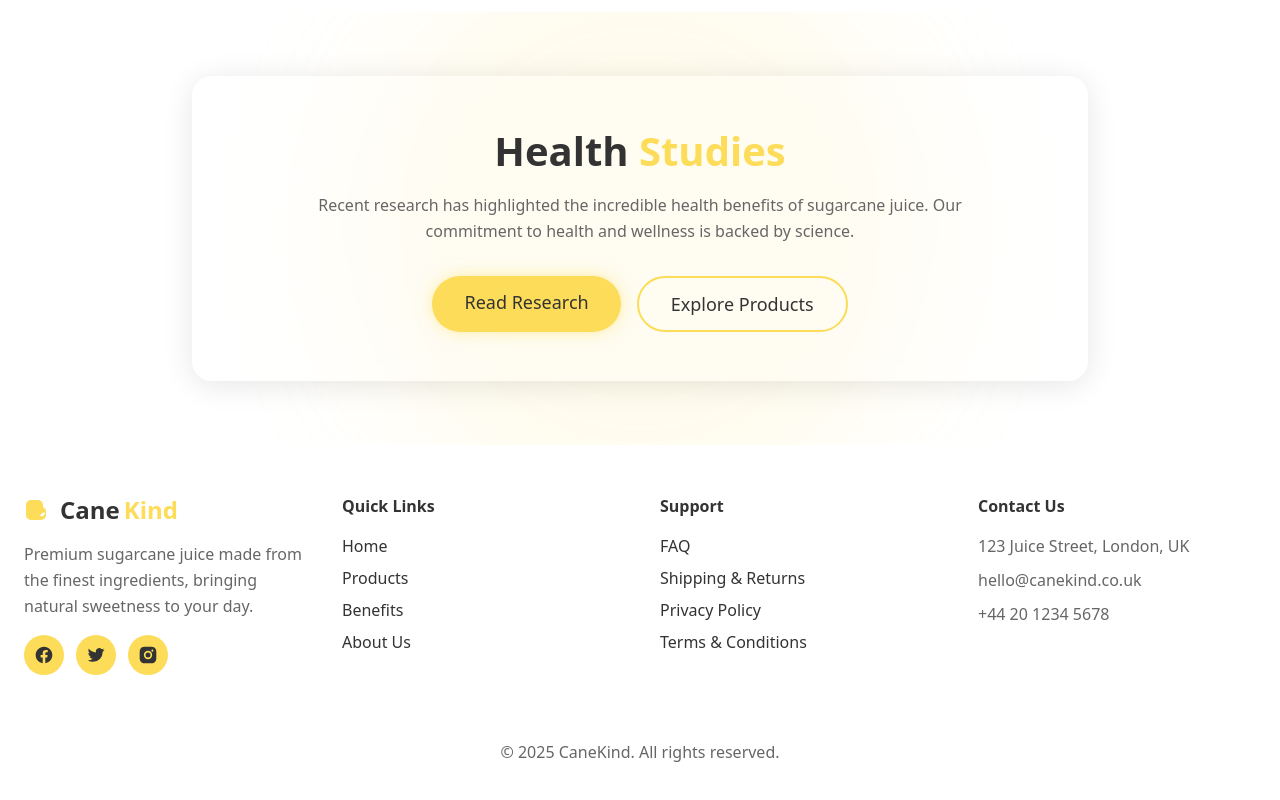
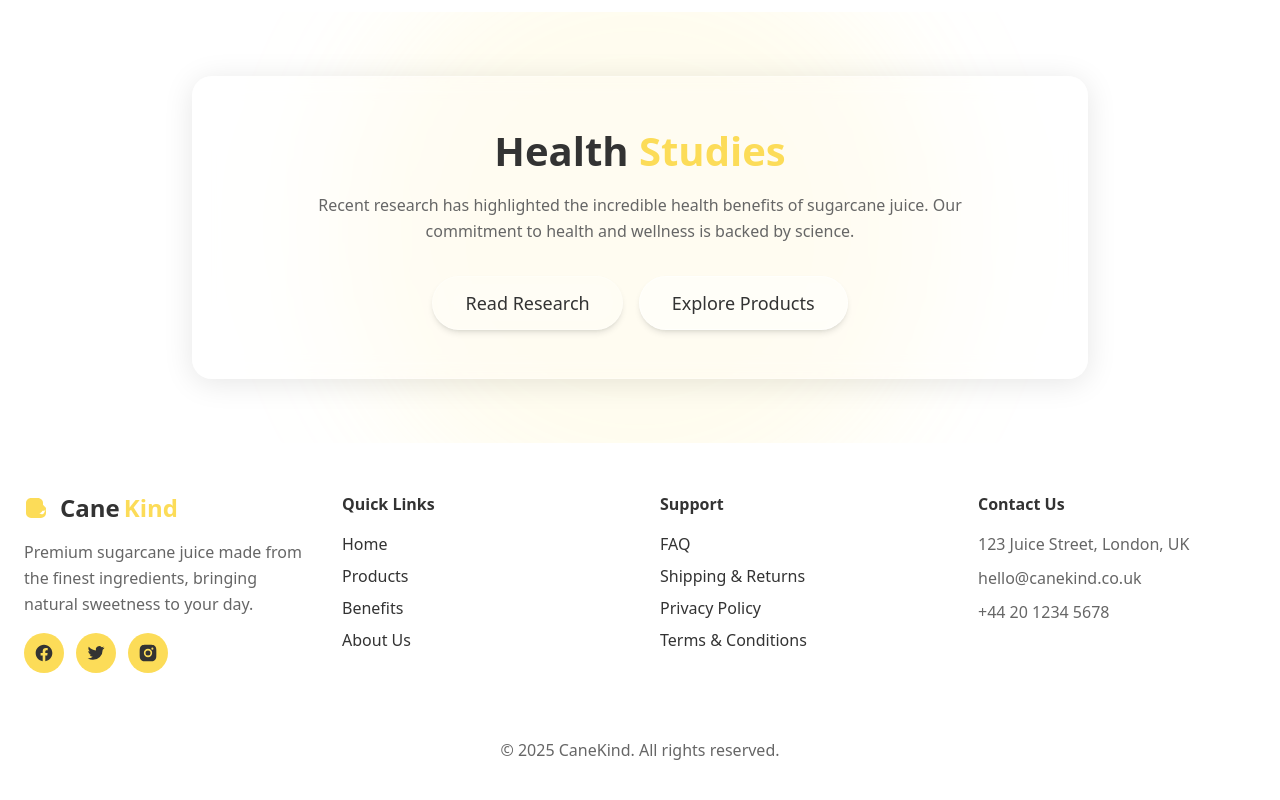
Before and after one commit to basscod/CaneKind, a Next.js app: page /benefits in a window 1280 px wide. Shown: the part 2059-2859 px from the top of the page. Built offline with nearby package versions, Linux system fonts and the light colour scheme.

Commit message:
Update button styles to semi-transparent glass and white frosted glass designs

```diff
--- a/src/components/ui/button.tsx
+++ b/src/components/ui/button.tsx
@@ -25,8 +25,8 @@ export const Button = ({
 
   const variantClasses = {
     primary: "glass-card border border-white/30 text-text-primary hover:bg-white/20",
-    secondary: "bg-sugarcane-yellow text-text-primary hover:bg-secondary-yellow yellow-glow",
-    outline: "border-2 border-sugarcane-yellow text-text-primary hover:bg-sugarcane-yellow/10"
+    secondary: "bg-white/10 backdrop-filter backdrop-blur-md border border-white/30 text-text-primary hover:bg-white/20 shadow-md bg-sugarcane-yellow/20",
+    outline: "bg-white/40 backdrop-filter backdrop-blur-md border border-white/50 text-text-primary hover:bg-white/50 shadow-md"
   };
 
   const sizeClasses = {
```
